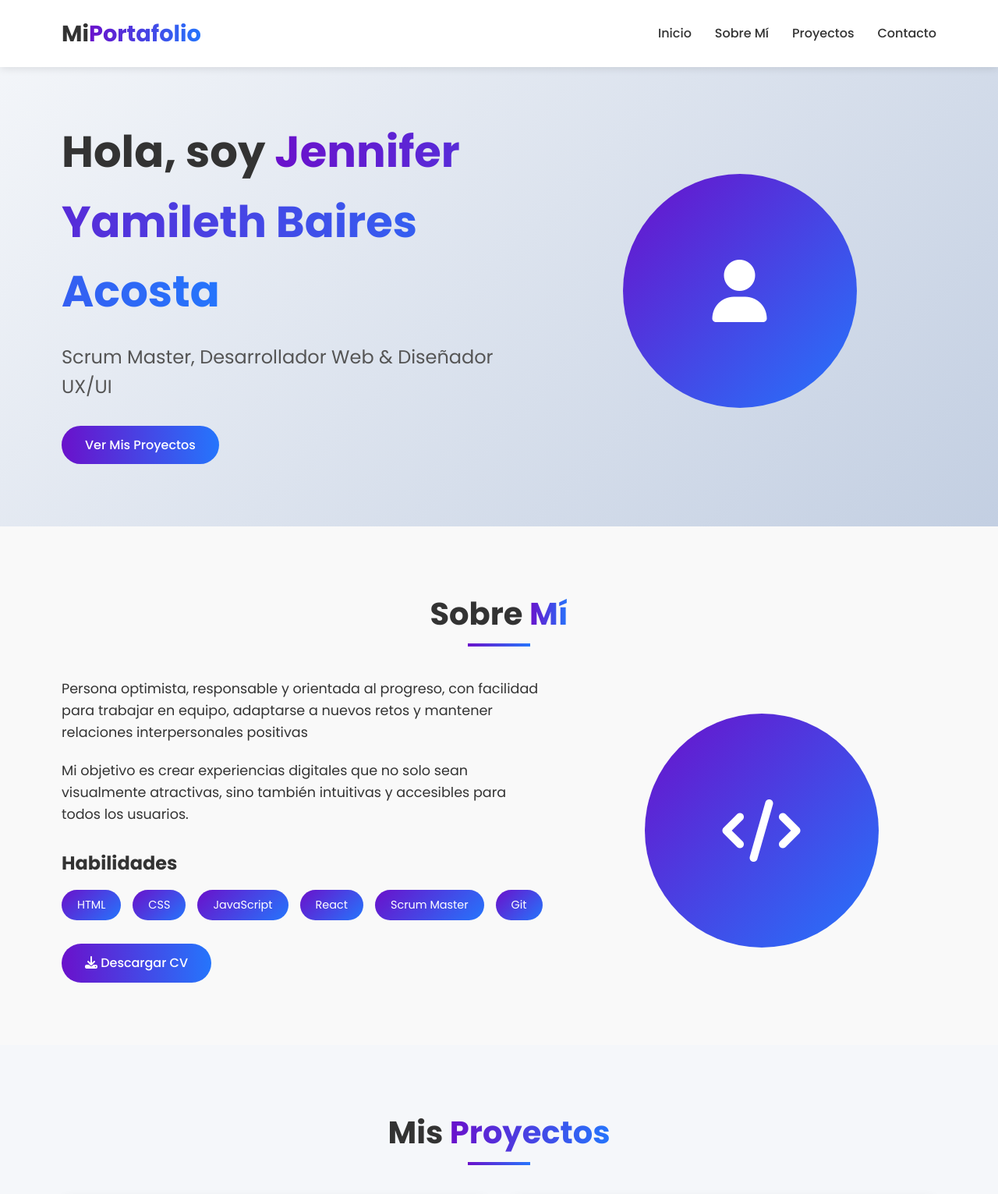
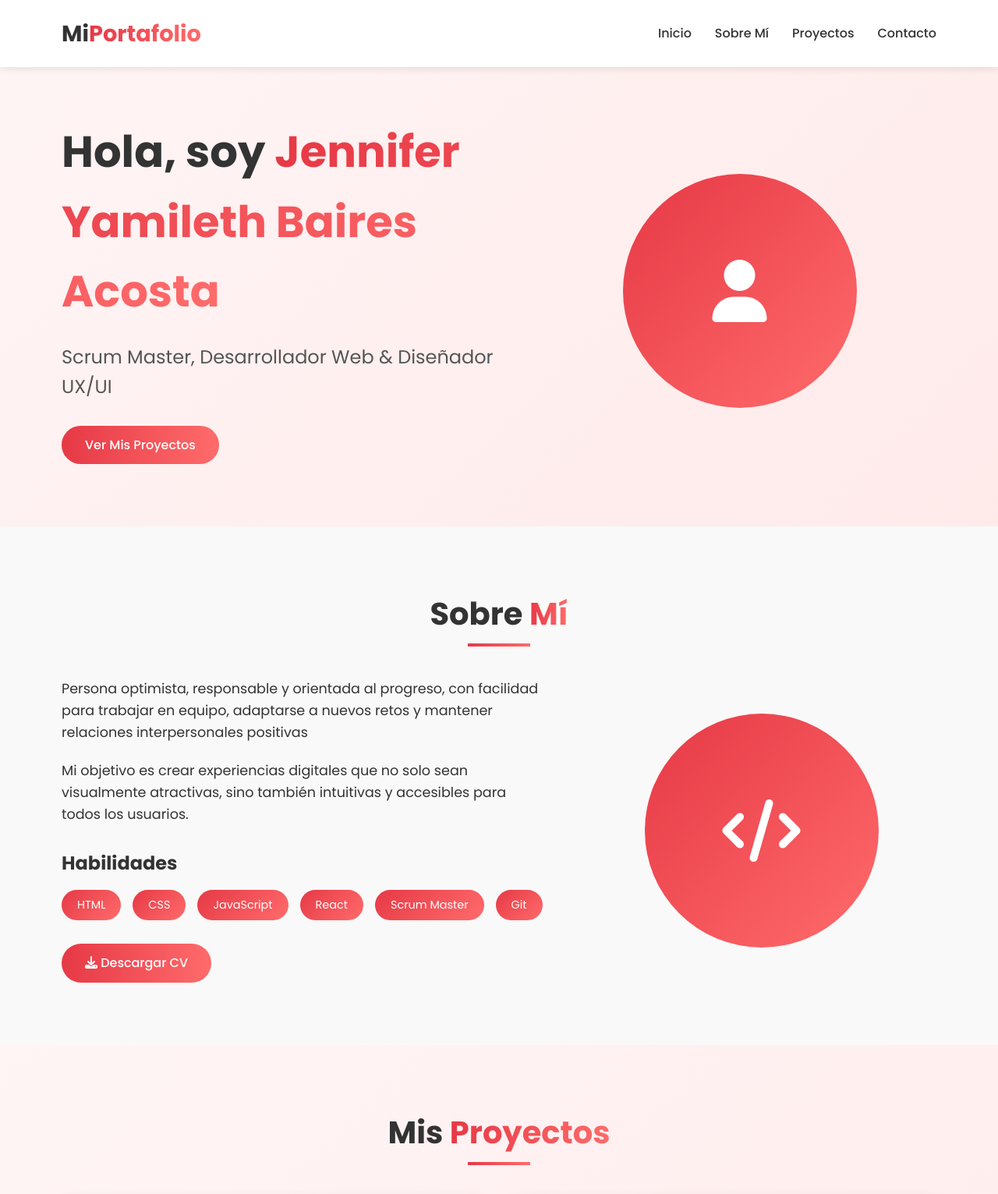
Before and after one commit to Vanitas604/Portafolio-Personal-JB, a plain HTML site: page index.html in a window 1280 px wide. Shown: the top 1531 px of the page at 78% size. Drawn offline with Linux system fonts and the light colour scheme.

Commit message:
Cambios en el tamaño de imagen y color

```diff
--- a/styles.css
+++ b/styles.css
@@ -38,11 +38,11 @@ section {
     transform: translateX(-50%);
     width: 80px;
     height: 4px;
-    background: linear-gradient(90deg, #6a11cb 0%, #2575fc 100%);
+    background: linear-gradient(90deg, #e63946 0%, #ff6b6b 100%);
 }
 
 .section-title span {
-    background: linear-gradient(90deg, #6a11cb 0%, #2575fc 100%);
+    background: linear-gradient(90deg, #e63946 0%, #ff6b6b 100%);
     -webkit-background-clip: text;
     background-clip: text;
     color: transparent;
@@ -51,7 +51,7 @@ section {
 .btn {
     display: inline-block;
     padding: 12px 30px;
-    background: linear-gradient(90deg, #6a11cb 0%, #2575fc 100%);
+    background: linear-gradient(90deg, #e63946 0%, #ff6b6b 100%);
     color: white;
     text-decoration: none;
     border-radius: 30px;
@@ -89,7 +89,7 @@ nav .container {
 }
 
 .logo span {
-    background: linear-gradient(90deg, #6a11cb 0%, #2575fc 100%);
+    background: linear-gradient(90deg, #e63946 0%, #ff6b6b 100%);
     -webkit-background-clip: text;
     background-clip: text;
     color: transparent;
@@ -112,13 +112,13 @@ nav ul li a {
 }
 
 nav ul li a:hover {
-    color: #6a11cb;
+    color: #e63946;
 }
 
 /* Hero Section */
 .hero {
     padding-top: 150px;
-    background: linear-gradient(135deg, #f5f7fa 0%, #c3cfe2 100%);
+    background: linear-gradient(135deg, #fff5f5 0%, #ffeaea 100%);
 }
 
 .hero .container {
@@ -133,7 +133,7 @@ nav ul li a:hover {
 }
 
 .highlight {
-    background: linear-gradient(90deg, #6a11cb 0%, #2575fc 100%);
+    background: linear-gradient(90deg, #e63946 0%, #ff6b6b 100%);
     -webkit-background-clip: text;
     background-clip: text;
     color: transparent;
@@ -152,7 +152,7 @@ nav ul li a:hover {
 .image-placeholder {
     width: 300px;
     height: 300px;
-    background: linear-gradient(135deg, #6a11cb 0%, #2575fc 100%);
+    background: linear-gradient(135deg, #e63946 0%, #ff6b6b 100%);
     border-radius: 50%;
     display: flex;
     align-items: center;
@@ -200,7 +200,7 @@ nav ul li a:hover {
 
 .skill-list span {
     padding: 8px 20px;
-    background: linear-gradient(135deg, #6a11cb 0%, #2575fc 100%);
+    background: linear-gradient(135deg, #e63946 0%, #ff6b6b 100%);
     color: white;
     border-radius: 20px;
     font-size: 0.9rem;
@@ -208,7 +208,7 @@ nav ul li a:hover {
 
 /* Projects Section */
 .projects {
-    background-color: #f5f7fa;
+    background: linear-gradient(135deg, #fff5f5 0%, #ffeaea 100%);
 }
 
 .projects-grid {
@@ -259,7 +259,7 @@ nav ul li a:hover {
 }
 
 .project-link {
-    color: #6a11cb;
+    color: #e63946;
     text-decoration: none;
     font-weight: 500;
     display: flex;
@@ -304,7 +304,7 @@ nav ul li a:hover {
 .contact-item i {
     width: 40px;
     height: 40px;
-    background: linear-gradient(135deg, #6a11cb 0%, #2575fc 100%);
+    background: linear-gradient(135deg, #e63946 0%, #ff6b6b 100%);
     border-radius: 50%;
     display: flex;
     align-items: center;
@@ -322,7 +322,7 @@ nav ul li a:hover {
 .social-links a {
     width: 40px;
     height: 40px;
-    background: linear-gradient(135deg, #6a11cb 0%, #2575fc 100%);
+    background: linear-gradient(135deg, #e63946 0%, #ff6b6b 100%);
     border-radius: 50%;
     display: flex;
     align-items: center;
```
